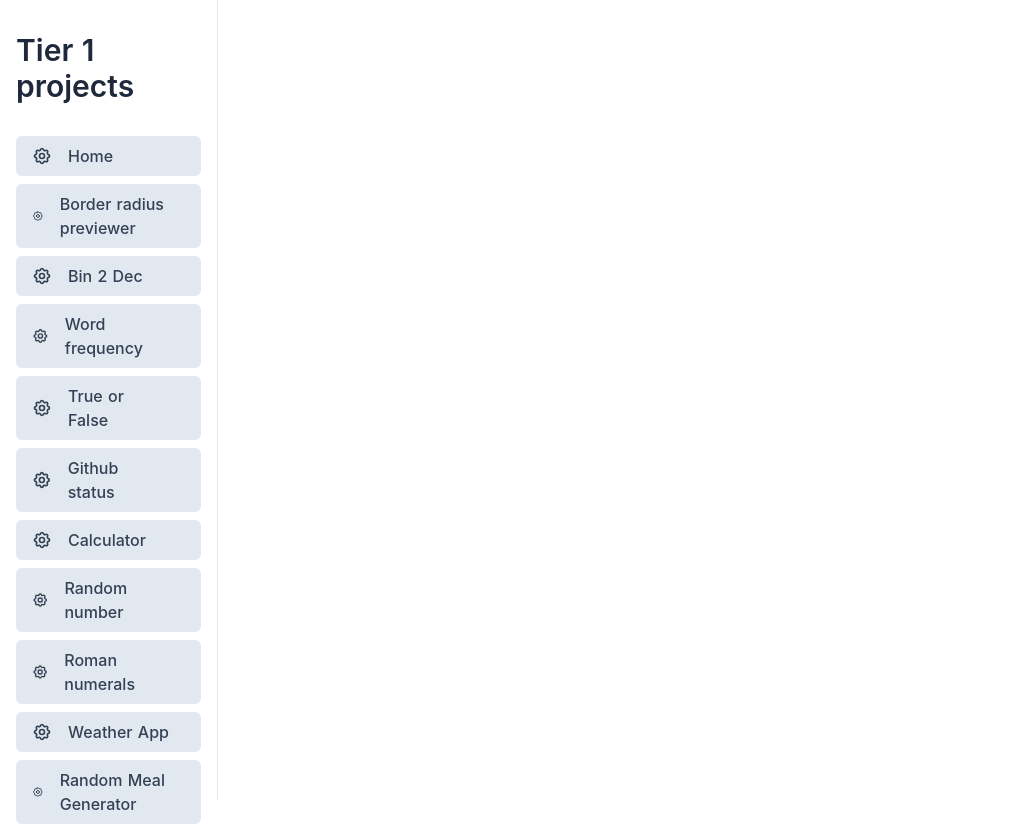
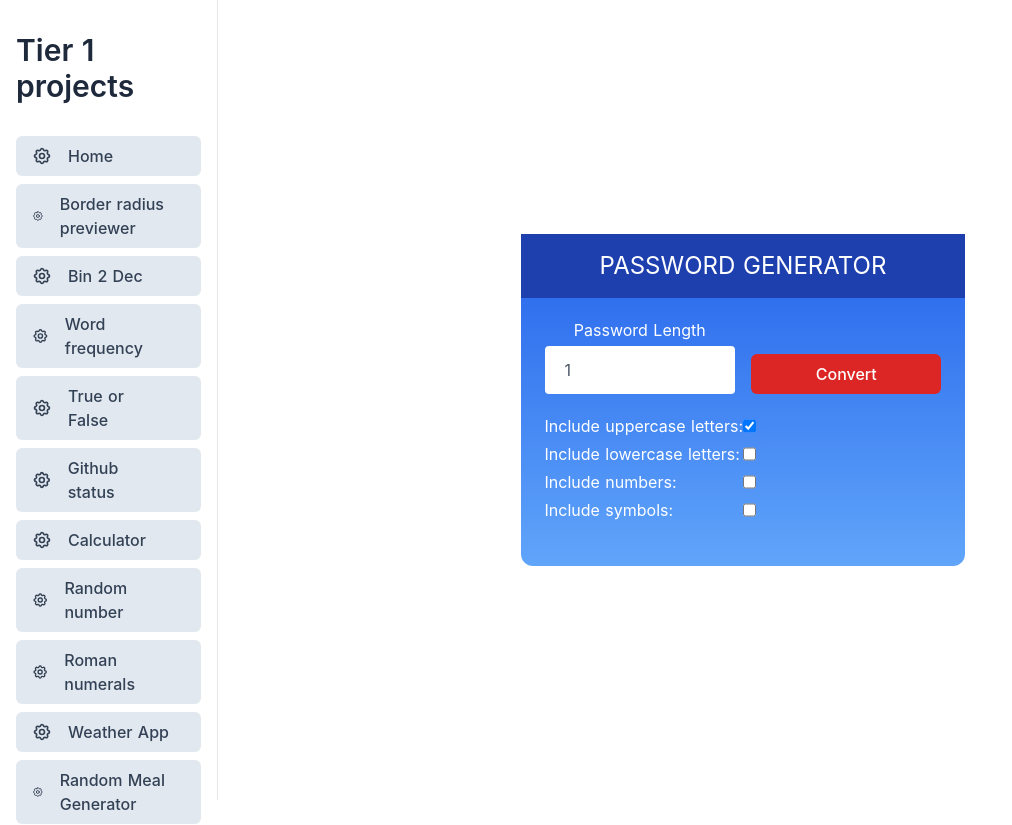
Before and after one commit to Matej-ch/vue-small-projects, a Nuxt app: page /password in a window 1280 px wide. Shown: the top 825 px of the page, without its empty margins (0-1012 px from the left). Built offline with nearby package versions, Linux system fonts and the light colour scheme.

Commit message:
password generator

```diff
--- a/components/CurrencyConverter.vue
+++ b/components/CurrencyConverter.vue
@@ -52,8 +52,6 @@
 
                 </div>
             </div>
-
-
         </div>
     </div>
 </template>
--- a/components/PasswordGenerator.vue
+++ b/components/PasswordGenerator.vue
@@ -1,9 +1,150 @@
 <template>
+    <div class="rounded-xl bg-gradient-to-b from-blue-600 to-blue-400 mr-3">
+        <div class="flex flex-col">
 
+            <div class="flex flex-col items-center justify-center text-white py-4 bg-blue-800">
+                <div class="text-center uppercase text-2xl">Password generator</div>
+            </div>
+
+            <div class="px-4 py-5">
+                <div class="flex flex-col text-white">
+
+                    <div class="flex items-end justify-between mb-5">
+                        <div class="flex flex-col text-center w-3/6 px-2">
+                            <label class="mb-1">Password Length</label>
+
+                            <input v-model="passwordLength"
+                                   type="number"
+                                   step="1"
+                                   min="1"
+                                   class="py-3 px-5 rounded focus:outline-none text-gray-600 focus:text-gray-600">
+                        </div>
+
+                        <div class="flex flex-col text-center w-3/6 px-2">
+                            <button @click="generate"
+                                    class="bg-red-600 text-white px-4 py-2 rounded-md text-1xl font-medium hover:bg-red-700 transition duration-300">
+                                Convert
+                            </button>
+                        </div>
+                    </div>
+
+
+                    <div class="flex items-end justify-between mb-5">
+                        <div class="flex flex-col px-2 justify-start">
+                            <label class="mb-1 flex justify-between">Include uppercase letters:
+
+                                <input v-model="hasUpperCase" type="checkbox"
+                                       class="py-3 px-5 rounded focus:outline-none text-gray-600 focus:text-gray-600">
+                            </label>
+
+                            <label class="mb-1 flex justify-between">Include lowercase letters:
+
+                                <input v-model="hasLowerCase" type="checkbox"
+                                       class="py-3 px-5 rounded focus:outline-none text-gray-600 focus:text-gray-600">
+                            </label>
+
+                            <label class="mb-1 flex justify-between">Include numbers:
+
+                                <input v-model="hasNumbers" type="checkbox"
+                                       class="py-3 px-5 rounded focus:outline-none text-gray-600 focus:text-gray-600">
+                            </label>
+
+                            <label class="mb-1 flex justify-between">Include symbols:
+
+                                <input v-model="hasSymbols" type="checkbox"
+                                       class="py-3 px-5 rounded focus:outline-none text-gray-600 focus:text-gray-600">
+                            </label>
+                        </div>
+                    </div>
+
+                    <div v-show="password.length"
+                         class="bg-blue-900 text-white rounded-full px-4 font-bold flex flex-col">
+                        <div>{{password}}</div>
+                        <div>
+                            <button @click="copy"
+                                    class="bg-slate-600 text-white px-4 py-2 rounded-md text-1xl font-medium hover:bg-slate-700 transition duration-300">
+                                Copy to clipboard
+                            </button>
+                        </div>
+                    </div>
+
+                </div>
+            </div>
+        </div>
+    </div>
 </template>
 
 <script setup>
+import {ref} from "vue";
 
+const password = ref('')
+const passwordLength = ref(1)
+
+const hasUpperCase = ref(true)
+const hasLowerCase = ref(false)
+const hasNumbers = ref(false)
+const hasSymbols = ref(false)
+
+function generate() {
+    if (!hasUpperCase.value && !hasLowerCase.value && !hasNumbers.value && !hasSymbols.value) {
+        alert('At least one checkbox must be set');
+        return;
+    }
+
+    const typesCount = hasUpperCase.value + hasLowerCase.value + hasNumbers.value + hasSymbols.value;
+    let typesArr = [];
+    let generatedPassword = '';
+    if (hasUpperCase.value) {
+        typesArr.push('lower');
+    }
+    if (hasLowerCase.value) {
+        typesArr.push('upper');
+    }
+    if (hasNumbers.value) {
+        typesArr.push('numbers');
+    }
+    if (hasSymbols.value) {
+        typesArr.push('symbols');
+    }
+
+    const functionLookup = {
+        lower: getRandomLower,
+        upper: getRandomUpper,
+        numbers: getRandomNumber,
+        symbols: getRandomSymbol,
+    };
+
+    for (let i = 0; i < passwordLength.value; i += typesCount) {
+        typesArr.forEach(funcName => {
+            generatedPassword += functionLookup[funcName]();
+        })
+    }
+
+    password.value = generatedPassword.slice(0, passwordLength.value);
+}
+
+function copy() {
+
+}
+
+function getRandomLower() {
+    //26 letters in alphabet + starting position, Position of `a` is 97
+    return String.fromCharCode(Math.floor(Math.random() * 26) + 97);
+}
+
+function getRandomUpper() {
+    //26 letters in alphabet + starting position, Position of `A` is 65
+    return String.fromCharCode(Math.floor(Math.random() * 26) + 65);
+}
+
+function getRandomNumber() {
+    return +String.fromCharCode(Math.floor(Math.random() * 10) + 48);
+}
+
+function getRandomSymbol() {
+    const symbols = '!@#$%^&*(){}[]=<>/,.-\\;`~'
+    return symbols[Math.floor(Math.random() * symbols.length)];
+}
 </script>
 
 <style scoped>
```
